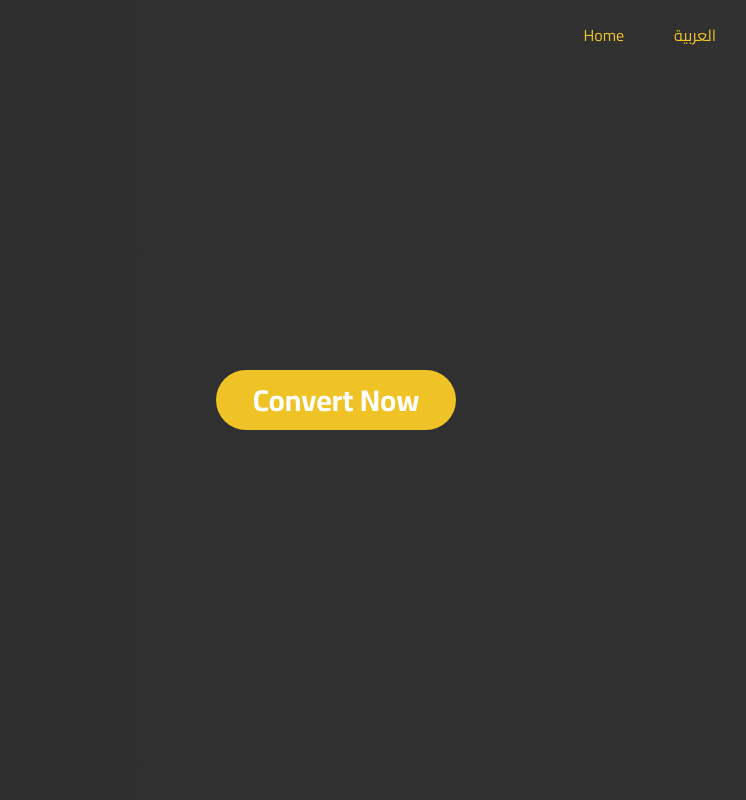
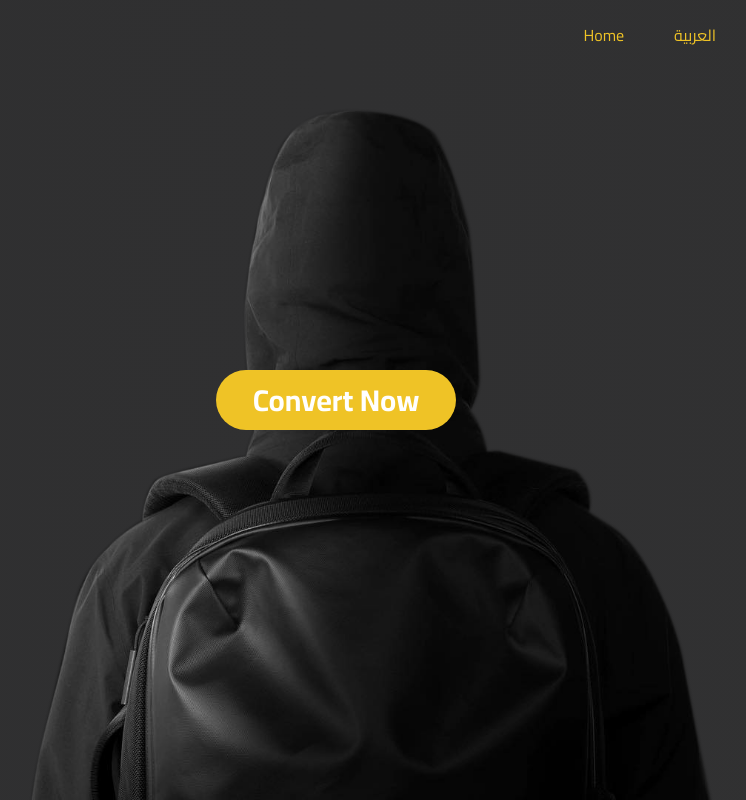
Before and after one commit to mohamede322/Project_01-money-convertor, a plain HTML site: page index.html in a window 1280 px wide. Shown: the whole page, without its empty margins (304-1050 px from the left). Drawn offline with Linux system fonts and the light colour scheme; the site is published under a folder, as on GitHub Pages, so addresses that start at the root find nothing.

Commit message:
Update index.html

```diff
--- a/index.html
+++ b/index.html
@@ -18,7 +18,7 @@
     />
   </head>
   <body>
-    <img src="/27881082_163719291088826_1429379345335451648_n.png" alt="" />
+    <img src="27881082_163719291088826_1429379345335451648_n.png" alt="" />
     <div class="container">
       <header class="header">
         <p class="home">Home</p>
```
